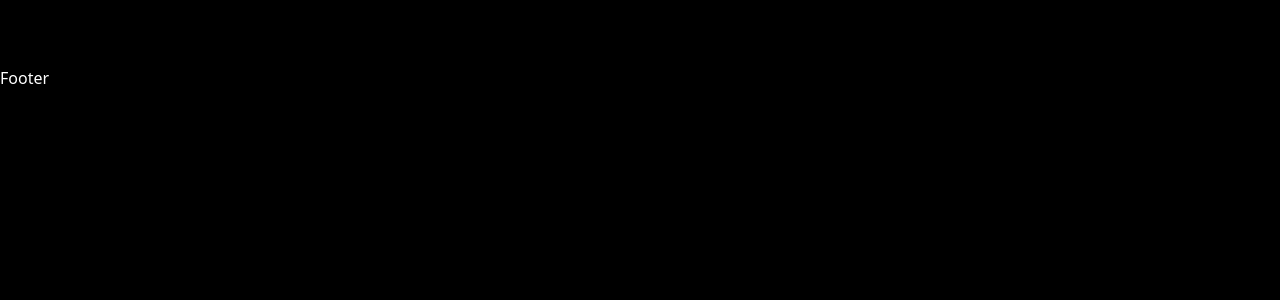
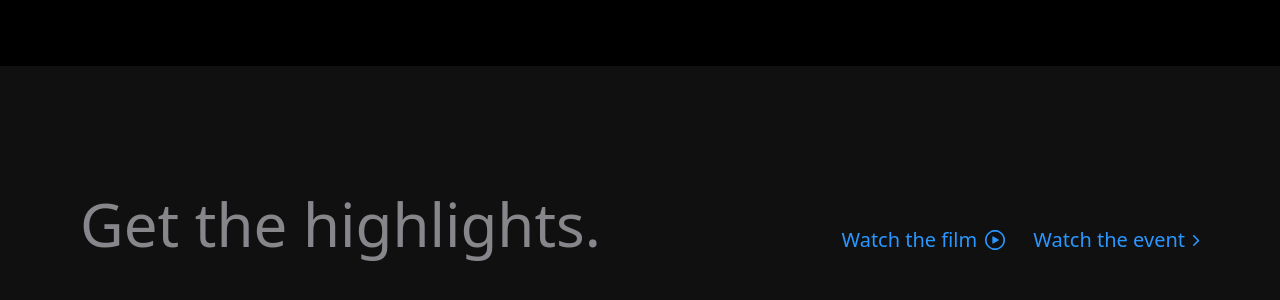
Before and after one commit to marsou001/iphone-15-clone, a Next.js app: page / in a window 1280 px wide. Shown: the part 734-1034 px from the top of the page. Before the commit the page ends 824 px from the top, so only its background shows below. Built offline with nearby package versions, Linux system fonts and the light colour scheme.

Commit message:
create first highlights' texts

```diff
--- a/src/components/Footer.tsx
+++ /dev/null
@@ -1,5 +0,0 @@
-export default function Footer() {
-  return (
-    <div>Footer</div>
-  )
-}
--- /dev/null
+++ b/src/components/Highlights.tsx
@@ -0,0 +1,31 @@
+import { rightImgPath, watchImgPath } from "@/constants/paths";
+import { useGSAP } from "@gsap/react";
+import gsap from "gsap";
+
+export default function Highlights() {
+  useGSAP(() => {
+    gsap.to("h1", { opacity: 1, y: 0 });
+    gsap.to(".link", { opacity: 1, y: 0, duration: 1, stagger: .25 });
+  }, []);
+
+  return (
+    <section id="highlights" className="bg-zinc w-screen overflow-hidden h-full common-padding">
+      <div className="screen-max-width">
+        <div className="mb-12 w-full md:flex items-end justify-between">
+          <h1 id="title" className="section-heading">Get the highlights.</h1>
+
+          <div className="flex flex-wrap items-end gap-7">
+            <button className="link">
+              Watch the film
+              <img src={watchImgPath} alt="watch" className="ml-2" />
+            </button>
+            <button className="link">
+              Watch the event
+              <img src={rightImgPath} alt="right" className="ml-2" />
+            </button>
+          </div>
+        </div>
+      </div>
+    </section>
+  )
+}
--- a/src/pages/index.tsx
+++ b/src/pages/index.tsx
@@ -1,4 +1,4 @@
-import Footer from "@/components/Footer";
+import Highlights from "@/components/Highlights";
 import Hero from "@/components/Hero";
 import Navbar from "@/components/Navbar";
 
@@ -7,7 +7,7 @@ export default function Home() {
     <main className="bg-black">
       <Navbar />
       <Hero />
-      <Footer />
+      <Highlights />
     </main>
   );
 }
```
